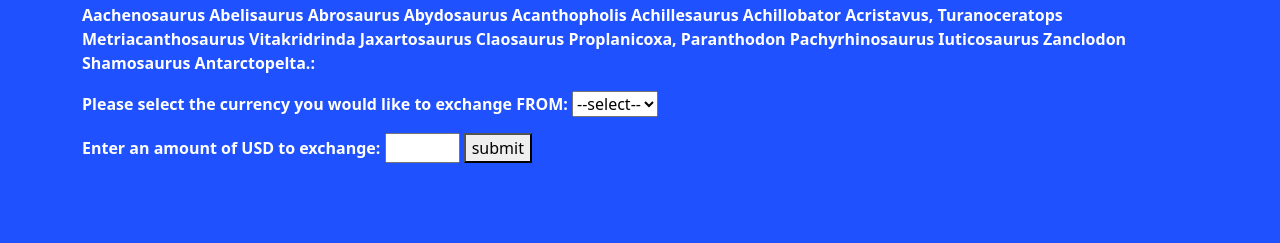
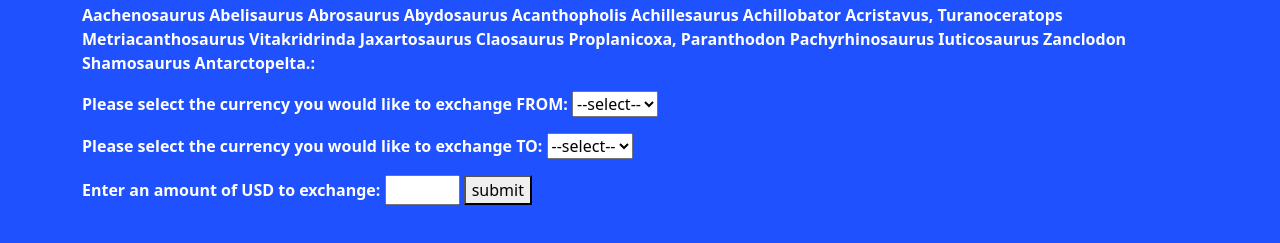
Before and after one commit to ZackCipolletta/Currency-Exchanger, a website built with webpack: page src/index.html in a window 1280 px wide. Shown: the part 53-296 px from the top of the page. Built offline with nearby package versions, Linux system fonts and the light colour scheme.

Commit message:
WIP adding ability to convert between any two currencies

```diff
--- a/src/index.html
+++ b/src/index.html
@@ -1,4 +1,5 @@
 <html lang="en-US">
+
 <head>
   <title>Currency Exchanger</title>
 </head>
@@ -15,11 +16,17 @@
         <button type="submit" class="button" id="supportedCurrencies">submit</button>
       </form> -->
 
-      <form id="availableCurrencies">
+      <form id="availableFromCurrencies">
         <label for="currencySelection">Please select the currency you would like to exchange FROM:</label>
         <select name="currency" id="currencyFromSelection">
           <option>--select--</option>
+        </select>
+      </form>
 
+      <form id="availableToCurrencies">
+        <label for="currencySelection">Please select the currency you would like to exchange TO:</label>
+        <select name="currency" id="currencyToSelection">
+          <option>--select--</option>
         </select>
       </form>
 
@@ -32,4 +39,5 @@
     </div>
   </div>
 </body>
+
 </html>
--- a/src/index.js
+++ b/src/index.js
@@ -8,7 +8,7 @@ import CurrencyExchange from './js/currencyExchanger';
 async function getExchangeRates() {
   const response = await theResponse; //await CurrencyExchange.getExchangeRates()
   if (response.result === 'success') {
-    printExchangeRates(response);
+    dropDownsToPopulate(response);
   } else {
     printError(response);
   }
@@ -25,13 +25,19 @@ async function getExchangeAmount(amount, currency) {
 }
 
 // UI Logic
-function printExchangeRates(response) { // < -- needs variable named 'response'
-  let availableCurrencies = document.getElementById('currencyFromSelection');
+function getCurrencyCodes(response, dropDown) {
   response.supported_codes.forEach(element => {
     let option = document.createElement('option');
     option.innerText = element[0];
-    availableCurrencies.append(option);
+    dropDown.append(option);
   });
+}
+
+function dropDownsToPopulate(response) {
+  let availableFromCurrencies = document.getElementById('currencyFromSelection');
+  let availableToCurrencies = document.getElementById('currencyToSelection');
+  getCurrencyCodes(response, availableFromCurrencies);
+  getCurrencyCodes(response, availableToCurrencies);
 }
 
 function printExchangeAmount(amount, convRate, currency) {
--- a/src/js/currencyExchanger.js
+++ b/src/js/currencyExchanger.js
@@ -14,9 +14,9 @@ export default class CurrencyExchange {
       return error;
     }
   }
-  static async getExchangeAmount() {
+  static async getExchangeAmount(convertFrom, convertTo) {
     try {
-      const response = await fetch(`https://v6.exchangerate-api.com/v6/e15c41ceb3769636ce569121/latest/USD`);
+      const response = await fetch(`https://v6.exchangerate-api.com/v6/${process.env.API_KEY}/pair/${convertFrom}/${convertTo}`);
       const jsonifiedResponse = await response.json();
       if (!response.ok) {
         let errorMessage = `${response.status}. Reason:${response.statusText} ${jsonifiedResponse['error-type']}.`;
```
